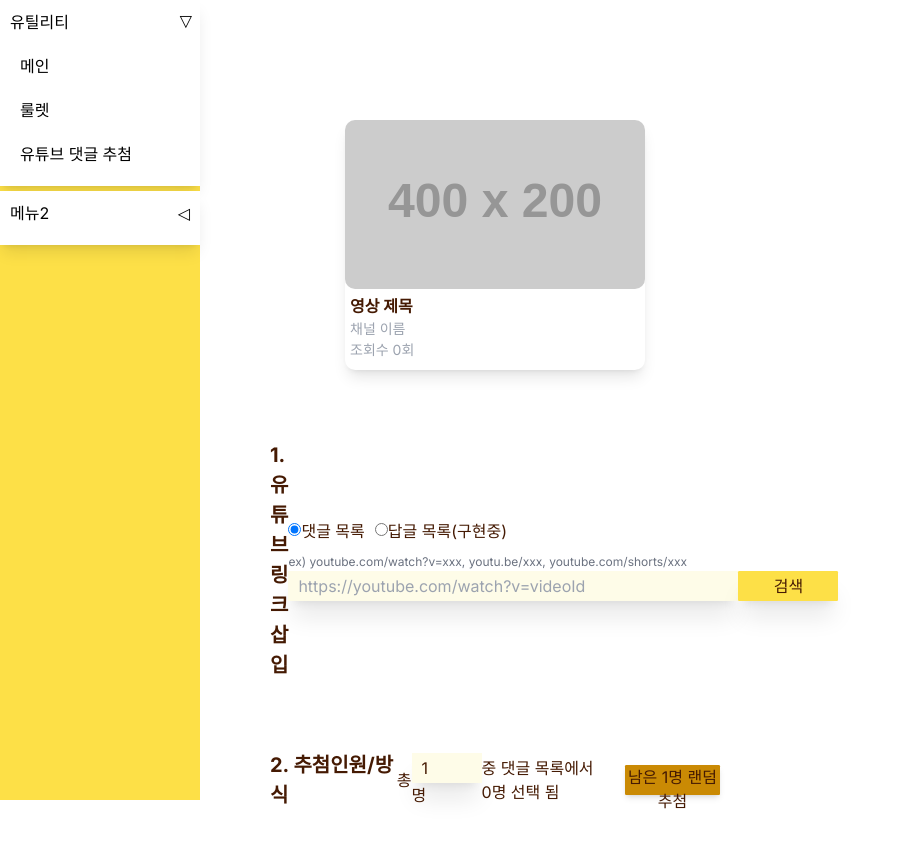
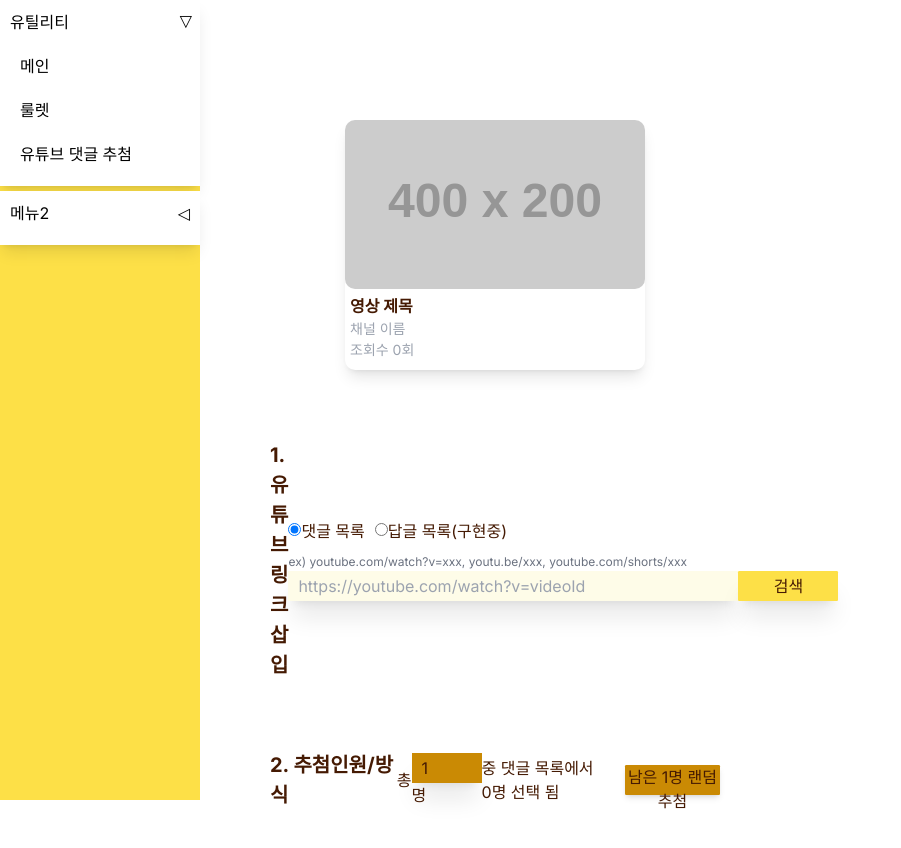
Before and after one commit to loevray/loevray-s-lab, a Next.js app: page /youtube-comment-raffle in a window 1280 px wide. Shown: the top 848 px of the page, without its empty margins (0-901 px from the left). Built offline with nearby package versions, Linux system fonts and the light colour scheme.

Commit message:
Refactor: winner count use react hook form

```diff
--- a/src/app/ui/youtube-comment-raflle/WinnerCountForm.tsx
+++ b/src/app/ui/youtube-comment-raflle/WinnerCountForm.tsx
@@ -1,21 +1,63 @@
-import { ChangeEvent, RefObject, forwardRef } from "react";
+import { ChangeEvent, ComponentProps, RefObject, forwardRef } from "react";
+import {
+  FieldErrors,
+  UseFormHandleSubmit,
+  UseFormRegister,
+  useForm,
+} from "react-hook-form";
 
 const WinnerCountForm = ({
-  winnerLimitState,
-  onChange,
+  handleSubmit,
+  winnerCountLimit,
+  disabled = false,
+  errors,
+  register,
 }: {
-  winnerLimitState: number;
-  onChange: (e: number) => void;
-}) => (
-  <form>
-    <input
-      className="w-7 h-3 pl-1 shadow-xl bg-yellow-50 focus:bg-yellow-100 focus:outline-none"
-      type="number"
-      value={winnerLimitState}
-      onChange={(e) => onChange(+e.target.value)}
-    />
-    명
-  </form>
-);
+  handleSubmit: UseFormHandleSubmit<
+    {
+      winnerCount: number;
+    },
+    undefined
+  >;
+  winnerCountLimit: number;
+  disabled: ComponentProps<"input">["disabled"];
+  errors: FieldErrors<{
+    winnerCount: number;
+  }>;
+  register: UseFormRegister<{
+    winnerCount: number;
+  }>;
+}) => {
+  const onSubmit = () => {};
+  return (
+    <form className="flex flex-col relative" onSubmit={handleSubmit(onSubmit)}>
+      <label className="absolute top-[-2rem] left-[-2rem] text-1.2 w-20 text-red-500">
+        {errors.winnerCount?.message}
+      </label>
+      <div>
+        <input
+          disabled={disabled}
+          className="w-7 h-3 pl-1 shadow-xl bg-yellow-50 focus:bg-yellow-100 focus:outline-none disabled:cursor-not-allowed disabled:bg-yellow-600"
+          {...register("winnerCount", {
+            required: "추첨인원을 기입해주세요",
+            pattern: {
+              value: /^[0-9]$/,
+              message: "양의 정수만 입력 가능합니다",
+            },
+            min: {
+              value: 1,
+              message: "추첨인원은 최소 1명 이상입니다",
+            },
+            max: {
+              value: winnerCountLimit,
+              message: `추첨인원은 최대 ${winnerCountLimit}명 입니다`,
+            },
+          })}
+        />
+        <span>명</span>
+      </div>
+    </form>
+  );
+};
 
 export default WinnerCountForm;
--- a/src/app/youtube-comment-raffle/page.tsx
+++ b/src/app/youtube-comment-raffle/page.tsx
@@ -14,6 +14,7 @@ import WinnerCountForm from "../ui/youtube-comment-raflle/WinnerCountForm";
 import Button from "../ui/common/Button";
 import Comment from "../ui/youtube-comment-raflle/Comment";
 import WinnerModal from "../ui/youtube-comment-raflle/WinnerModal";
+import { useForm } from "react-hook-form";
 
 const DEFAULT_VIDEO_CUSTOM_DATA = {
   title: "영상 제목",
@@ -38,7 +39,6 @@ export type CommentType = {
 
 const Page = () => {
   const youtubeInputRef = useRef<HTMLInputElement>(null);
-  const [winnerLimitInputState, setWinnerLimitState] = useState(1);
 
   const [isWinnerModalOpen, setIsWinnerModalOpen] = useState(false);
   const [comments, setComments] = useState<CustomCommentDataType[]>([]);
@@ -76,6 +76,21 @@ const Page = () => {
     [key: string]: boolean;
   }>({});
 
+  const {
+    register,
+    handleSubmit,
+    formState: { errors },
+    watch,
+    setValue,
+  } = useForm<{ winnerCount: number }>({
+    mode: "onChange",
+    defaultValues: {
+      winnerCount: 1,
+    },
+  });
+
+  const winnerCount = watch("winnerCount");
+
   const initializeStates = () => {
     setToggledComments({});
     setWinnerComments({
@@ -83,7 +98,7 @@ const Page = () => {
       all: [],
     });
     setComments([]);
-    setWinnerLimitState(1);
+    setValue("winnerCount", 1);
   };
 
   const onCommentTypeChange = (e: React.ChangeEvent<HTMLInputElement>) => {
@@ -143,7 +158,7 @@ const Page = () => {
         ({ commentId }) => commentId === id
       );
 
-      if (!winnerLimitInputState) {
+      if (!winnerCount) {
         return alert("당첨자 수를 결정해주세요!");
       }
 
@@ -152,11 +167,10 @@ const Page = () => {
         return;
       }
 
-      const isLimitWinners =
-        winnerComments.selected.length + 1 > +winnerLimitInputState;
+      const isLimitWinners = winnerComments.selected.length + 1 > +winnerCount;
 
       if (isLimitWinners) {
-        return alert(`${winnerLimitInputState}명을 모두 고르셨습니다`);
+        return alert(`${winnerCount}명을 모두 고르셨습니다`);
       }
 
       onNotSelectedCommentClick(id, selectedComment);
@@ -176,9 +190,7 @@ const Page = () => {
       winners.add(key);
     }
 
-    const maxWinners = winnerLimitInputState;
-
-    while (winners.size < maxWinners) {
+    while (winners.size < winnerCount) {
       const randomRange = Math.floor(Math.random() * comments.length);
       const winner = comments[randomRange].commentId;
       winners.add(winner);
@@ -232,7 +244,7 @@ const Page = () => {
     setIsWinnerModalOpen(false);
   };
 
-  const leftWinner = winnerLimitInputState - winnerComments.selected.length;
+  const leftWinner = winnerCount - winnerComments.selected.length;
 
   return (
     <>
@@ -257,8 +269,11 @@ const Page = () => {
             <h1 className="text-2 font-bold w-20">2. 추첨인원/방식</h1>
             총
             <WinnerCountForm
-              winnerLimitState={winnerLimitInputState}
-              onChange={(e) => setWinnerLimitState(e)}
+              errors={errors}
+              register={register}
+              disabled={!comments.length}
+              winnerCountLimit={comments.length - 1}
+              handleSubmit={handleSubmit}
             />
             <span className="pr-2">
               중 댓글 목록에서 {winnerComments.selected.length}명 선택 됨
@@ -268,7 +283,7 @@ const Page = () => {
               text={leftWinner ? `남은 ${leftWinner}명 랜덤추첨` : "추첨 종료"}
               colorPalette="rin"
               onClick={raffleComment}
-              disabled={!comments.length}
+              disabled={!comments.length || !!errors.winnerCount}
               className="w-15"
             />
           </div>
```
